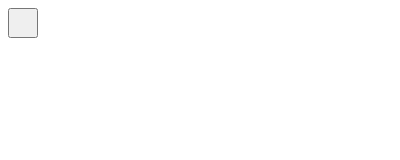
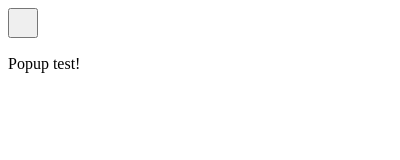
Before and after one commit to stinilso/final-project, a browser extension: page popup.html in a window 400 px wide. Drawn offline with Linux system fonts and the light colour scheme.

Commit message:
testing popup 3

```diff
--- a/popup.html
+++ b/popup.html
@@ -13,5 +13,6 @@
 
   <body>
     <button></button>
+    <p>Popup test!</p>
   </body>
 </html>
```
Also changed, not shown: manifest.json.
